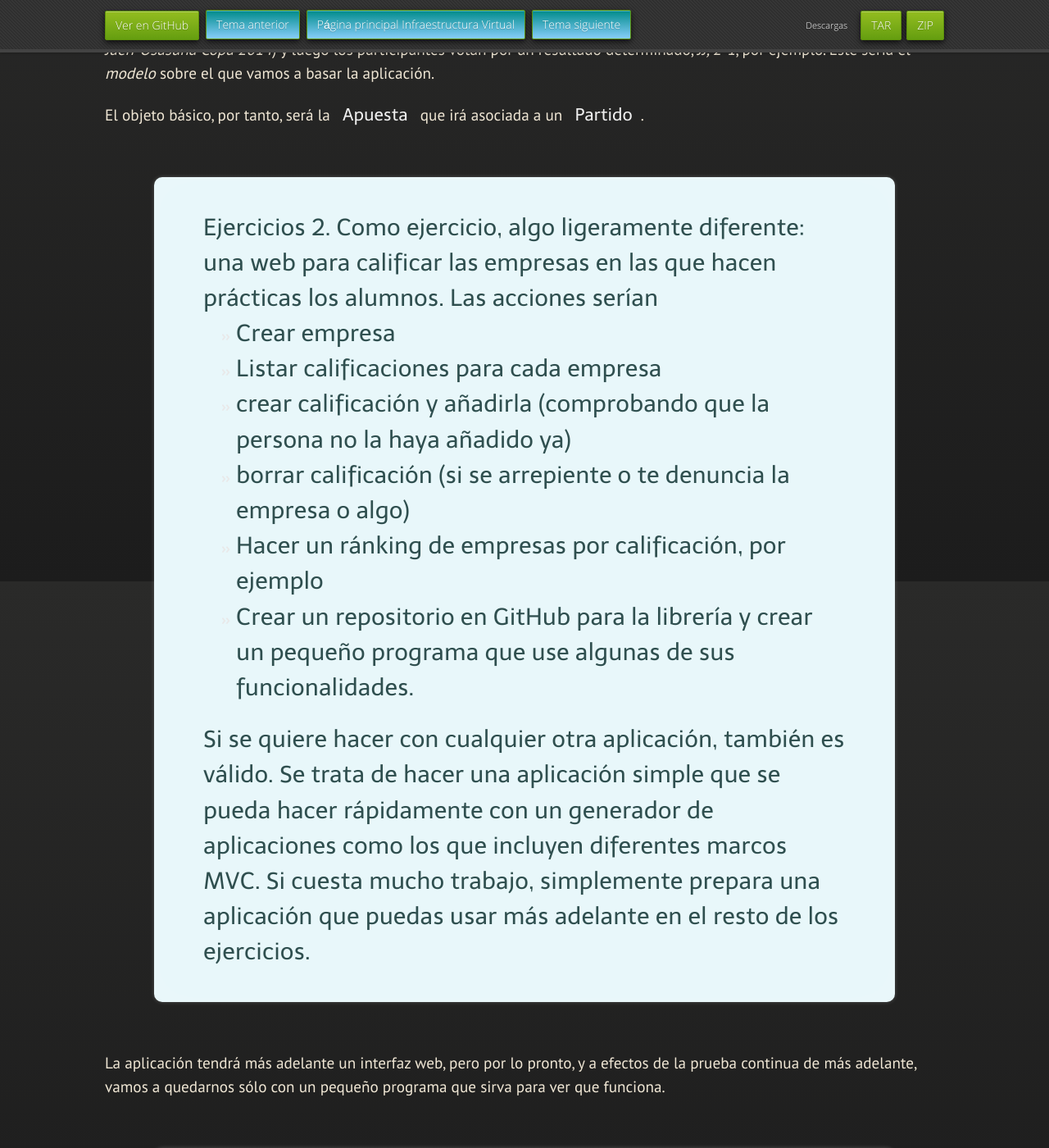
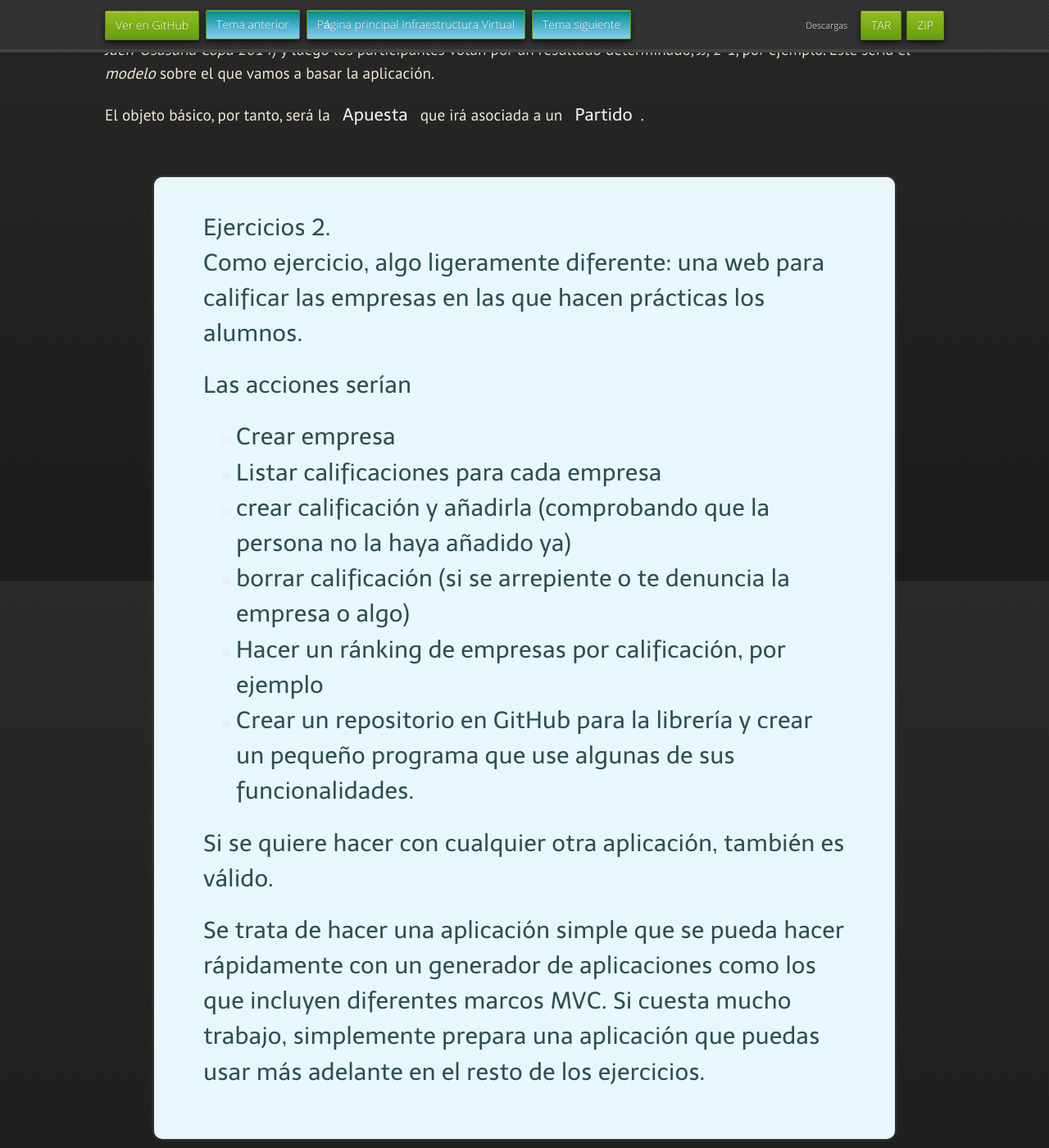
Before and after one commit to JJ/IV, a Jekyll site: the page built from documentos/temas/Desarrollo_basado_en_pruebas.md, in a window 1280 px wide and 1400 px high, scrolled down 2891 px. Shown: the whole window at 82% size. Built offline with Jekyll 4.4.1, drawn with Linux system fonts in a browser that asks for light colours; nearby versions of some CDN libraries; some web fonts are replaced; our own code applies the rules of GitHub Pages for plain Markdown files.

Commit message:
Sync documentos/temas/Desarrollo_basado_en_pruebas.md de master a gh-pages

````diff
--- a/documentos/temas/Desarrollo_basado_en_pruebas.md
+++ b/documentos/temas/Desarrollo_basado_en_pruebas.md
@@ -15,21 +15,19 @@
 -->
 
 <div class="objetivos" markdown="1">
-<h2>Objetivos</h2>
 
-<h3>Cubre los siguientes objetivos de la asignatura</h3>
+## Objetivos
 
-<ol>
-<li>Conocer los conceptos relacionados con el proceso de virtualización
-tanto de software como de hardware y ponerlos en práctica.</li>
-</ol>
+### Cubre los siguientes objetivos de la asignatura
 
-<h3>Objetivos específicos</h3>
-<ol>
-<li>Entender el concepto de <i>DevOps</i>.</li>
-<li>Usar herramientas para gestión de los ciclos de desarrollo de una aplicación y entender cuales son estos.</li>
-<li>Aprender a usar integración continua en cualquier aplicación.</li>
-</ol>
+* Conocer los conceptos relacionados con el proceso de virtualización tanto de software como de hardware y ponerlos en práctica.
+
+
+### Objetivos específicos
+
+* Entender el concepto de <i>DevOps</i>.
+* Usar herramientas para gestión de los ciclos de desarrollo de una aplicación y entender cuales son estos.
+* Aprender a usar integración continua en cualquier aplicación.
 
 </div>
 
@@ -131,20 +129,19 @@
 
 El objeto básico, por tanto, será la `Apuesta` que irá asociada a un `Partido`.
 
-<div class='ejercicios'>
+<div class='ejercicios'  markdown="1">
 
 Como ejercicio, algo ligeramente diferente: una web para calificar
 las empresas en las que hacen prácticas los alumnos.
 
 Las acciones serían
-<ul>
-<li>Crear empresa</li>
-<li>Listar calificaciones para cada empresa</li>
-<li>crear calificación y añadirla (comprobando que la persona no la haya añadido ya)</li>
-<li>borrar calificación (si se arrepiente o te denuncia la empresa o algo)</li>
-<li>Hacer un ránking de empresas por calificación, por ejemplo</li>
-<li>Crear un repositorio en GitHub para la librería y crear un pequeño programa que use algunas de sus funcionalidades.</li>
-</ul>
+
+* Crear empresa
+* Listar calificaciones para cada empresa
+* crear calificación y añadirla (comprobando que la persona no la haya añadido ya)
+* borrar calificación (si se arrepiente o te denuncia la empresa o algo)
+* Hacer un ránking de empresas por calificación, por ejemplo
+* Crear un repositorio en GitHub para la librería y crear un pequeño programa que use algunas de sus funcionalidades.
 
 Si se quiere hacer con cualquier otra aplicación, también es válido.
 
@@ -176,6 +173,7 @@
 instalar y tener para ejecutarlo. En node se usa un fichero en formato
 JSON tal como este:
 
+```
 	{
 	  "author": "J. J. Merelo <jjmerelo@gmail.com> (http://github.com/JJ/desarrollo-basado-pruebas)",
 	  "name": "porrio",
@@ -195,6 +193,7 @@
 	  "node": ">=0.8"
 	  }
 	}
+```
 
 
 Las partes que más nos interesan están hacia el final: las
@@ -263,7 +262,9 @@
 `grunt`, que no viene instalado por defecto en nodejs, se puede usar
 directamente.
 
-	sudo npm install -g grunt-cli
+```
+sudo npm install -g grunt-cli
+```
 
 `-g` indica que se trata de una instalación global, aunque también se
 puede instalar localmente.
@@ -271,6 +272,7 @@
 Igual que make usa
 Makefiles, `grunt` usa `Gruntfile.js` tal como este
 
+```Javascript
     'use strict';
 
     module.exports = function(grunt) {
@@ -294,6 +296,7 @@
 	  // Tarea por omisión: generar la documentación
 	  grunt.registerTask('default', ['docco']);
     };
+```
 
 Para empezar, tenemos que instalar `docco` si queremos que funcione. Y
 `grunt` enfoca las tareas como una serie de *plugins* que hay que
@@ -302,15 +305,19 @@
 usamos `package.json`, `npm` puede editarlo y cambiar la configuración
 automáticamente si lo usamos de esta forma
 
+```
 	npm install docco grunt-docco --save-dev
+```
 
 El `--save-dev` indica que se guarde la configuración correspondiente
 en `package.json`, donde efectivamente se puede ver:
 
+```
 	"devDependencies": {
 	  "docco": "~0.6",
 	  "grunt-docco": "~0.3.3"
 	},
+```
 
 El fichero que se ve arriba tiene tres partes: la definición de la
 tarea (en este caso, la que genera la documentación), la carga de la
@@ -320,10 +327,12 @@
 
 La siguiente parte carga el plugin de `grunt` necesario para ejecutar `docco`. Y finalmente, con `grunt.registerTask('default', ['docco']);` indicamos que la tarea que ejecuta docco es la que se ejecutará por defecto simplemente ejecutando `grunt`. También se puede ejecutar con `grunt docco` o `grunt docco:debug` que sacará esto en el terminal:
 
+```
 	bash$ grunt docco
 	Running "docco:src" (docco) task
 	docco: Apuesta.js -> docs/Apuesta.html
 	docco: Gruntfile.js -> docs/Gruntfile.html
+```
 
 y producirá una documentación tal como [esta](src/docs/Apuesta.html). (Link roto)
 
@@ -369,6 +378,7 @@
 forma parte de la estándar de JS, y por tanto la que vamos a usar. Se
 usa de la forma siguiente
 
+```
 	var apuesta = require("./Apuesta.js"),
 	assert= require("assert");
 
@@ -376,6 +386,7 @@
 	assert(nueva_apuesta, "Creada apuesta");
 	assert.equal(nueva_apuesta.as_string(), "Polopos: Alhama - 2-3","Creado");
 	console.log("Si has llegado aquí, han pasado todos los tests");
+```
 
 Este programa usa `assert` directamente y como se ve por la línea del
 final, no hace nada salvo que falle. `assert` no da error si existe el
@@ -402,6 +413,7 @@
 de alto nivel. Como hay que escoger uno y parece que Mocha es más
 popular, nos quedamos con este para escribir este programa de test.
 
+```
     var assert = require("assert"),
 		apuesta = require(__dirname+"/../Apuesta.js");
 
@@ -420,6 +432,7 @@
 		});
 		});
 	});
+```
 
 Mocha puede usar diferentes librerías de test. En este caso hemos
 escogido la que ya habíamos usado, `assert`. A bajo nivel, los tests
@@ -430,6 +443,7 @@
 el resultado de ejecutarlo será:
 
 
+```
     Apuesta
       Carga
         ✓ should be loaded
@@ -438,6 +452,7 @@
 
 
     2 passing (6ms)
+```
 
 (pero con más colorines)
 
@@ -513,6 +528,7 @@
 le carga el sistema operativo y se instala lo necesario, indicado en
 el fichero de configuración tal como este para Travis.
 
+```
 	language: node_js
 	node_js:
 	  - "0.10"
@@ -521,6 +537,7 @@
 	  - npm install -g mocha
 	  - cd src; npm install .
 	script: cd src; mocha
+```
 
 Este fichero, denominado `.travis.yml`, contiene lo siguiente:
 
````
